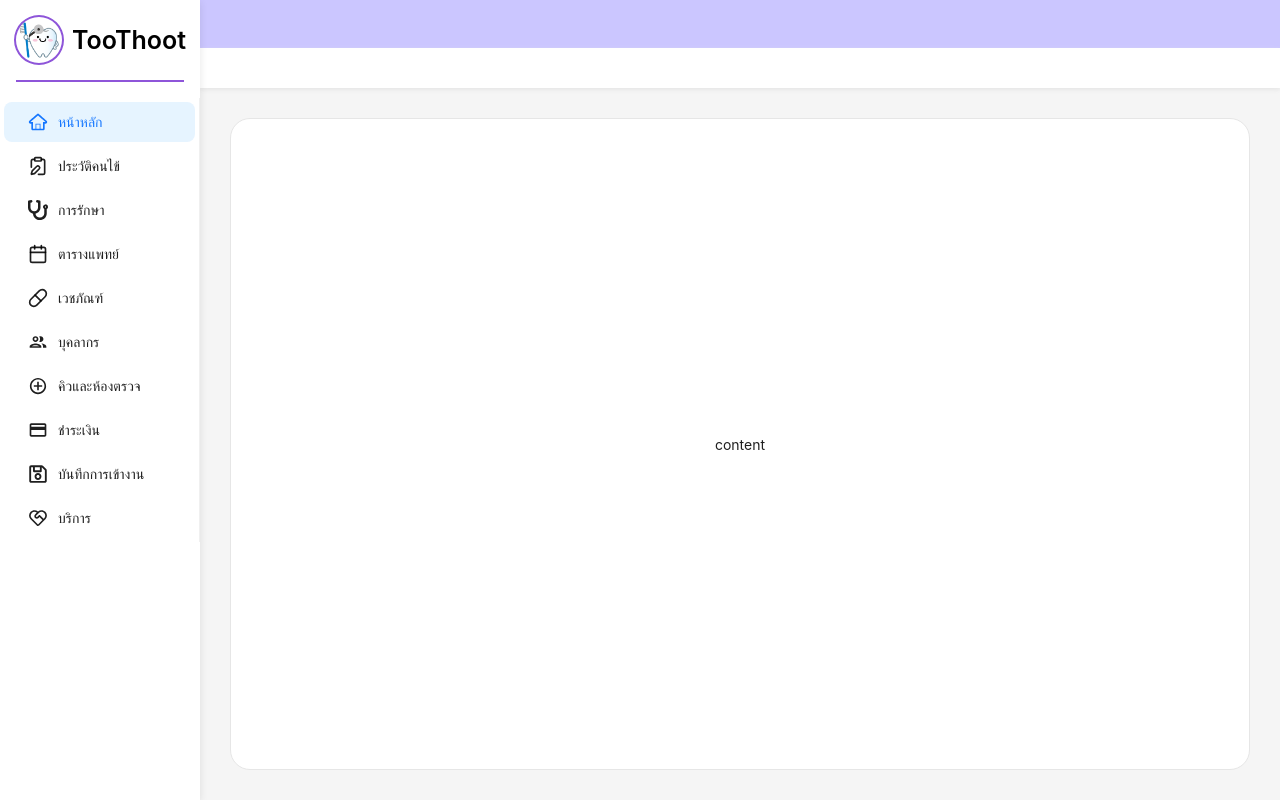
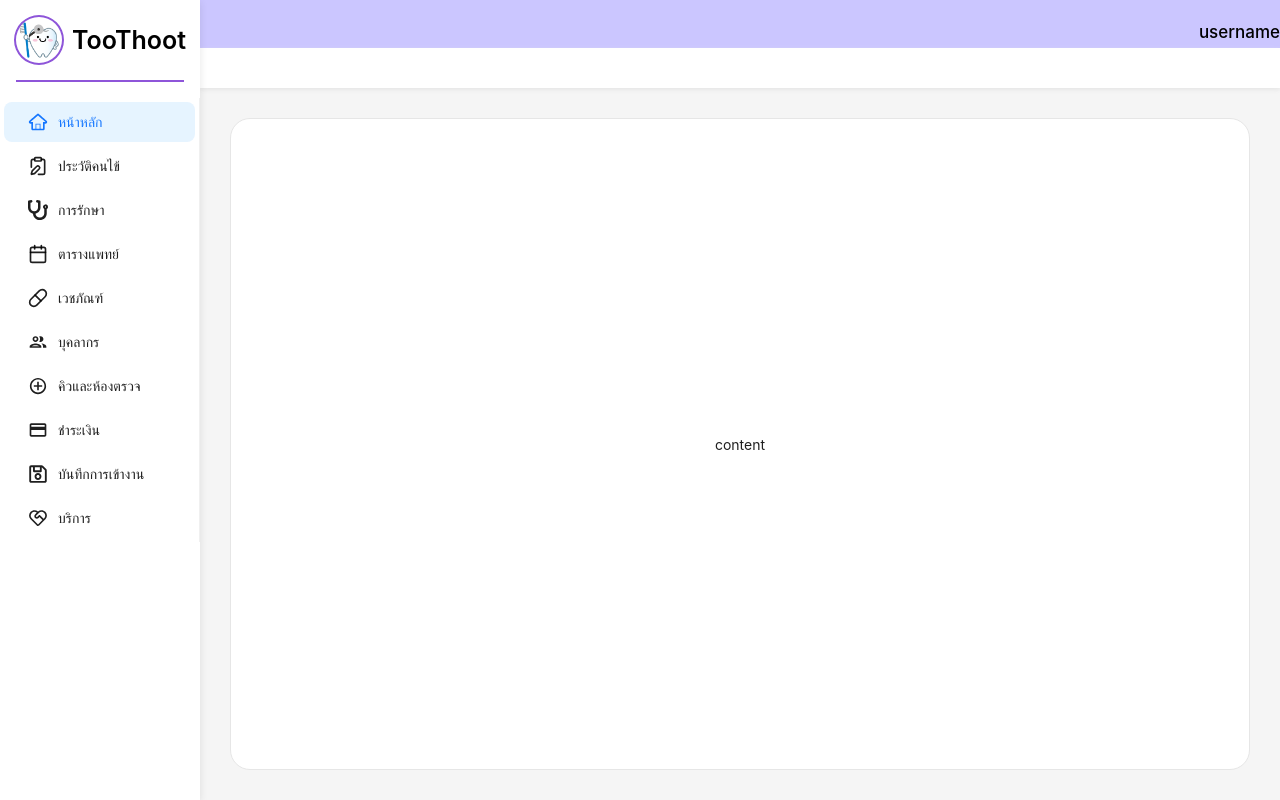
Before and after one commit to gimmick72/SA-Project, a React (Vite) app in the folder frontend/: page / in a window 1280 px wide. Built offline with nearby package versions, Linux system fonts and the light colour scheme.

Commit message:
add username

```diff
--- a/frontend/src/FullLayout.tsx
+++ b/frontend/src/FullLayout.tsx
@@ -59,8 +59,9 @@ const App: React.FC = () => {
 
       <Layout style={{ display: "flex", flexDirection: "column", flexGrow: 1 }}>
         <Header
-          style={{ padding: 0, background: "#CBC6FF", maxHeight: "6vh" }}
-        />
+          // className="text-xl ml-auto mr-8 bg-[#CBC6FF] text-[#8E55D9] font-semibold flex items-center justify-between"
+          style={{ padding: 0, background: "#CBC6FF", maxHeight: "6vh", textAlign: "right", color: "black", fontSize: "17px", fontWeight: "500" }}
+        >username</Header>
         <Header
           style={{
             padding: 0,
```
Also changed, not shown: frontend/src/Container/navbartop.tsx (+7 -0 lines).
